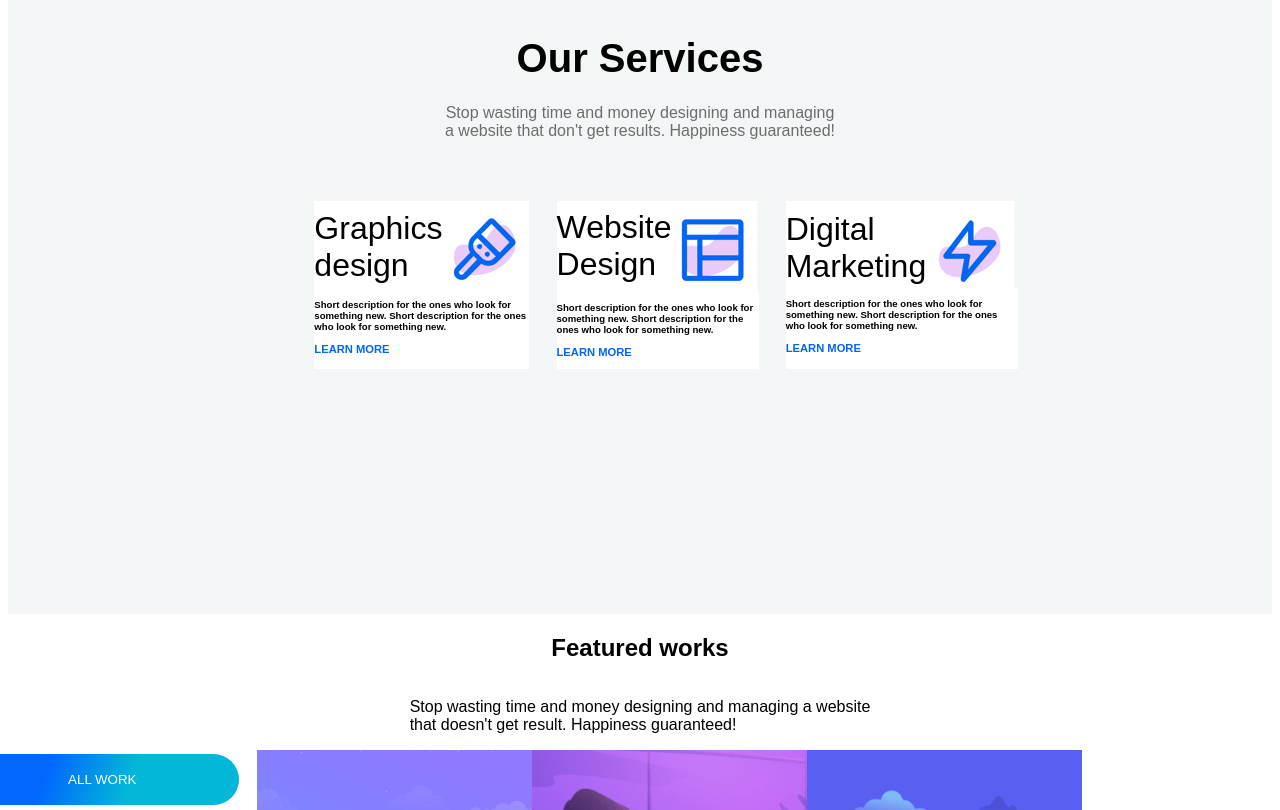
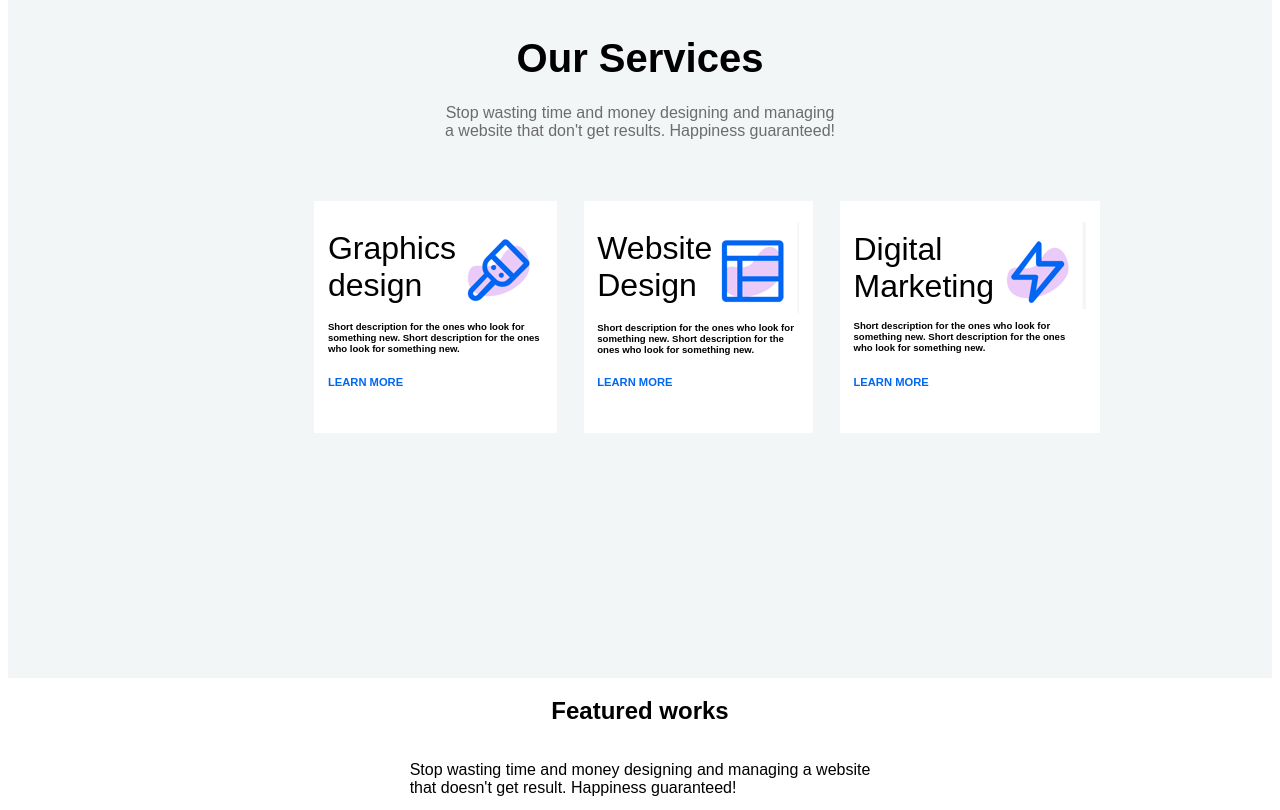
Before and after one commit to Anka14/Anka14.github.io, a plain HTML site: page index.html in a window 1280 px wide. Shown: the part 870-1680 px from the top of the page. Drawn offline with Linux system fonts and the light colour scheme.

Commit message:
finalchange

```diff
--- a/index.html
+++ b/index.html
@@ -61,7 +61,7 @@
                 <p class="center quoteP2">Stop wasting time and money designing and managing a website that don't get results. Happiness guaranteed!</p>
             </figure>
             <figure class="flex spaceB">
-                <div class="servicesP2 spaceB whiteBackground">
+                <div class="servicesP2 paddingP2 flex column spaceB whiteBackground">
                     <div class="flex spaceB">
                         <h3 class="sectionP2">Graphics design</h3>
                         <img src="./assets/oplogo1.png" alt="">
@@ -69,7 +69,7 @@
                     <p class="parP2">Short description for the ones who look for something new. Short description for the ones who look for something new.</p>
                     <p class="learnmore">LEARN MORE</p>
                 </div>
-                <div class="servicesP2 spaceB whiteBackground">
+                <div class="servicesP2 paddingP2 flex column spaceB whiteBackground">
                     <div class="flex spaceB">
                         <h3 class="sectionP2">Website Design</h3>
                         <img src="./assets/oplogo2.png" alt="">
@@ -77,7 +77,7 @@
                     <p class="parP2">Short description for the ones who look for something new. Short description for the ones who look for something new.</p>
                     <p class="learnmore">LEARN MORE</p>
                 </div>
-                <div class="servicesP2 spaceB whiteBackground">
+                <div class="servicesP2 paddingP2 flex column spaceB whiteBackground">
                     <div class="flex spaceB">
                         <h3 class="sectionP2">Digital Marketing</h3>
                         <img src="./assets/oplogo3.png" alt="">
@@ -231,7 +231,7 @@
                 </div>
             </div>
         </section>
-        <section class="pageTwo flex greybackground column">
+        <section class="pageTwo flex whiteBackground column">
             <figure class="flex column aligncenter">
                 <h2 class="titleP2 center">Meet the team</h2>
                 <p class="center quoteP2">Stop wasting time and money designing and managing a website that don't get results.
--- a/style.css
+++ b/style.css
@@ -129,6 +129,10 @@
 {
     font-size: 60%;
     font-weight: 700;
+}
+.paddingP2
+{
+  padding: 3% 2% 5% 2%;
 }
 .title_header {
   font-size: 50px;
```
